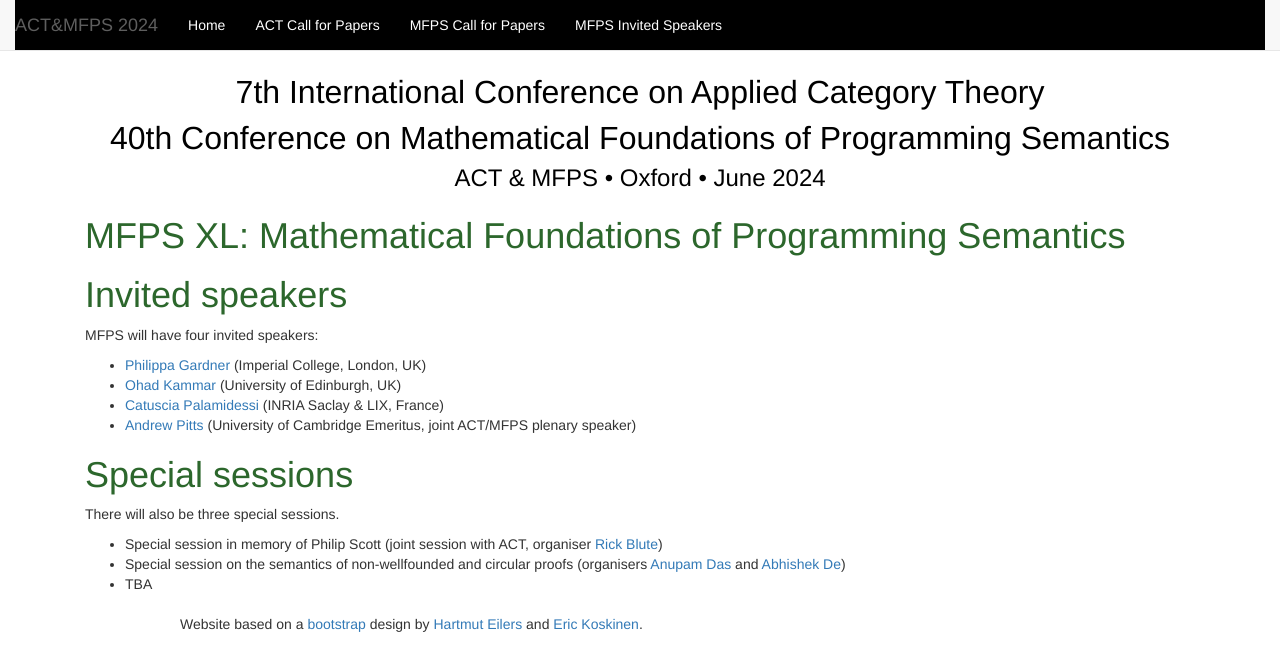
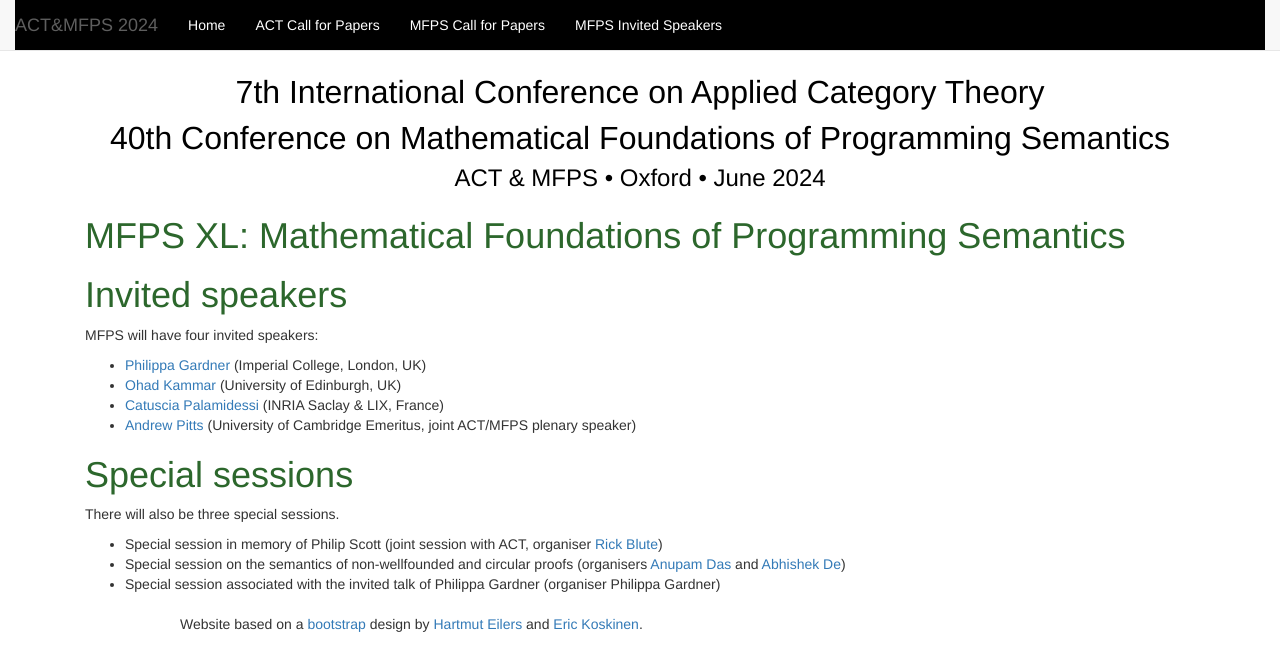
Before and after one commit to oxford24/oxford24.github.io, a Jekyll site: the page built from mfps_invited.md, in a window 1280 px wide. Shown: the top 671 px of the page. Built offline with Jekyll 4.4.1, drawn with Linux system fonts in a browser that asks for light colours.

Commit message:
3rd mfps special session

```diff
--- a/mfps_invited.md
+++ b/mfps_invited.md
@@ -19,4 +19,4 @@ There will also be three special sessions.
 
 * Special session in memory of Philip Scott  (joint session with ACT, organiser [Rick Blute](https://richardblute.ca/))
 * Special session on the semantics of non-wellfounded and circular proofs (organisers [Anupam Das](https://www.anupamdas.com/) and [Abhishek De](https://www.irif.fr/portraits/abhishek-de))
-* TBA
+* Special session associated with the invited talk of Philippa Gardner (organiser Philippa Gardner)
```
